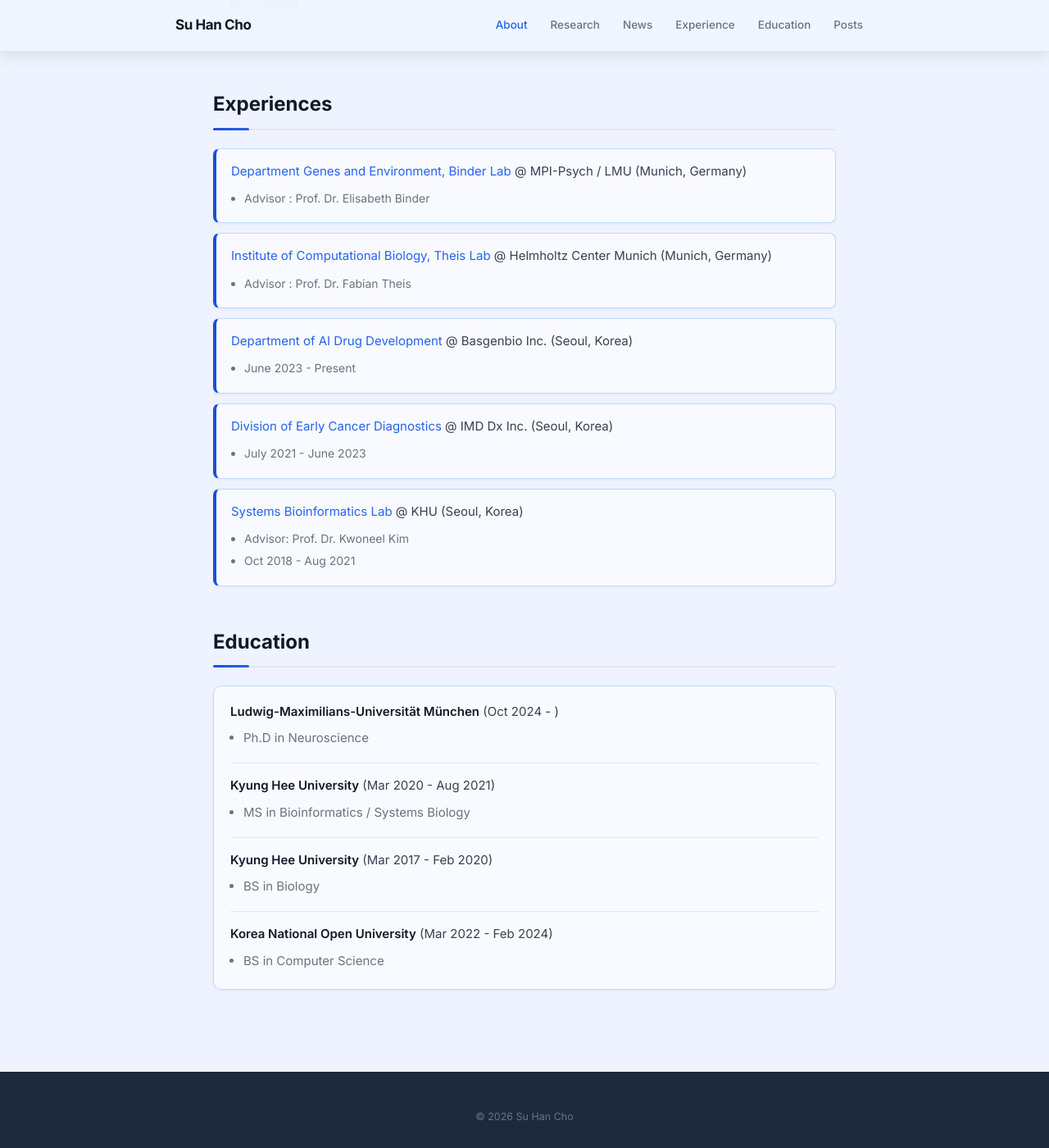
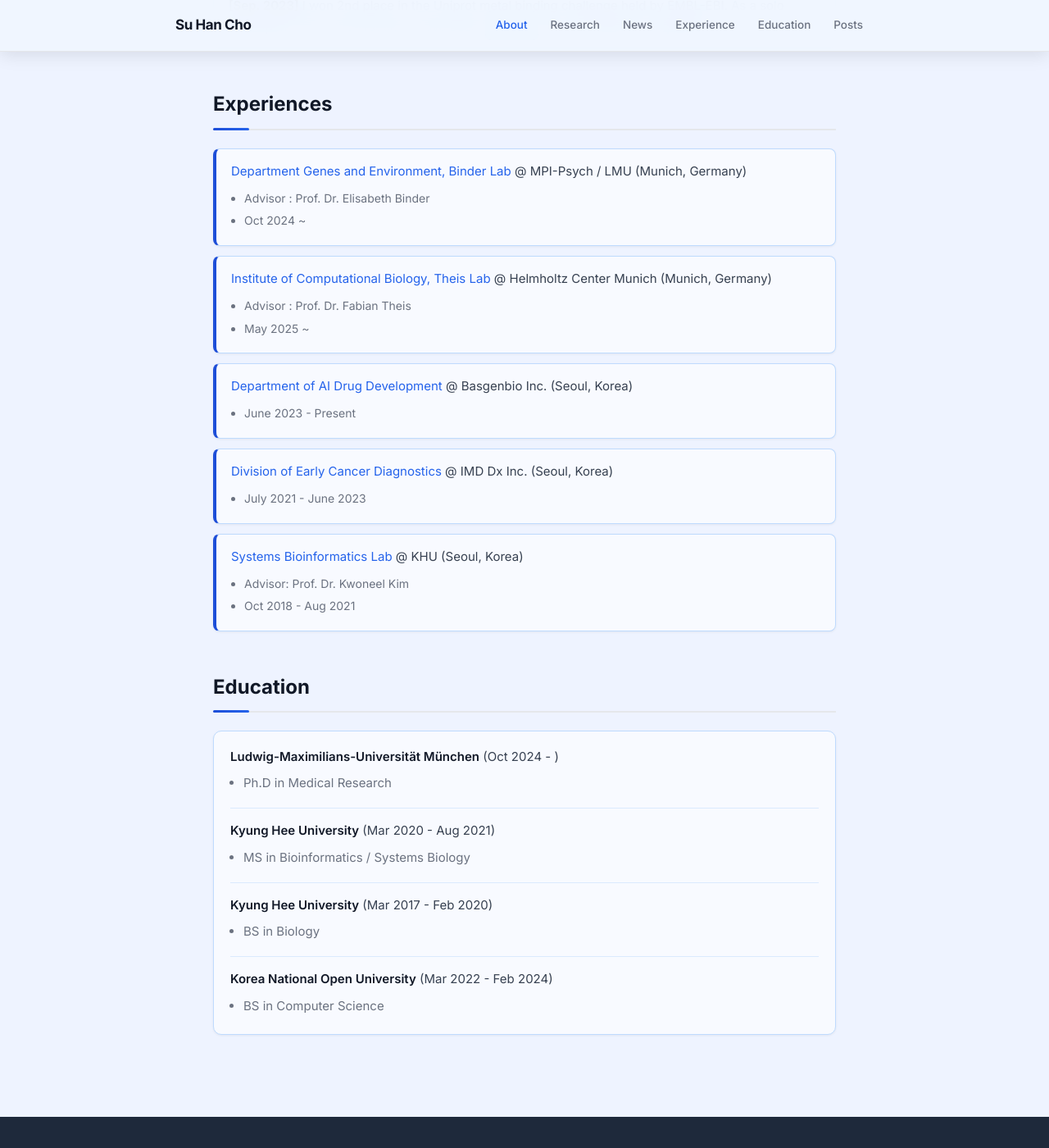
Before and after one commit to SuhanC/suhanc.github.io, a Jekyll site: the page built from index.md, in a window 1280 px wide and 1400 px high, scrolled down 1798 px. Shown: the whole window at 82% size. Built offline with Jekyll 4.4.1, drawn with Linux system fonts in a browser that asks for light colours; nearby versions of some CDN libraries; a style sheet for code colours, icons or effects is not loaded; our own code applies the rules of GitHub Pages for plain Markdown files.

Commit message:
Update index.md

```diff
--- a/index.md
+++ b/index.md
@@ -30,8 +30,10 @@ Currently, I'm a Ph.D Student in Max Planck Institute of Psychiatry & Helmholtz
 ## Experiences
 - [Department Genes and Environment, Binder Lab](https://www.psych.mpg.de/binder) @ MPI-Psych / LMU (Munich, Germany)
   - Advisor : Prof. Dr. Elisabeth Binder
+  - Oct 2024 ~
 - [Institute of Computational Biology, Theis Lab](https://www.helmholtz-munich.de/en/icb/research-groups/theis-lab) @ Helmholtz Center Munich (Munich, Germany)
   - Advisor : Prof. Dr. Fabian Theis
+  - May 2025 ~
 - [Department of AI Drug Development](https://basgenbio.com/en/index.php) @ Basgenbio Inc. (Seoul, Korea)
   - June 2023 - Present
 - [Division of Early Cancer Diagnostics](https://www.imbdx.com/) @ IMD Dx Inc. (Seoul, Korea)
@@ -43,7 +45,7 @@ Currently, I'm a Ph.D Student in Max Planck Institute of Psychiatry & Helmholtz
 
 ## Education
 - **Ludwig-Maximilians-Universität München** (Oct 2024 - )
-  - Ph.D in Neuroscience
+  - Ph.D in Medical Research
 - **Kyung Hee University** (Mar 2020 - Aug 2021)
   - MS in Bioinformatics / Systems Biology
 - **Kyung Hee University** (Mar 2017 - Feb 2020)
```
